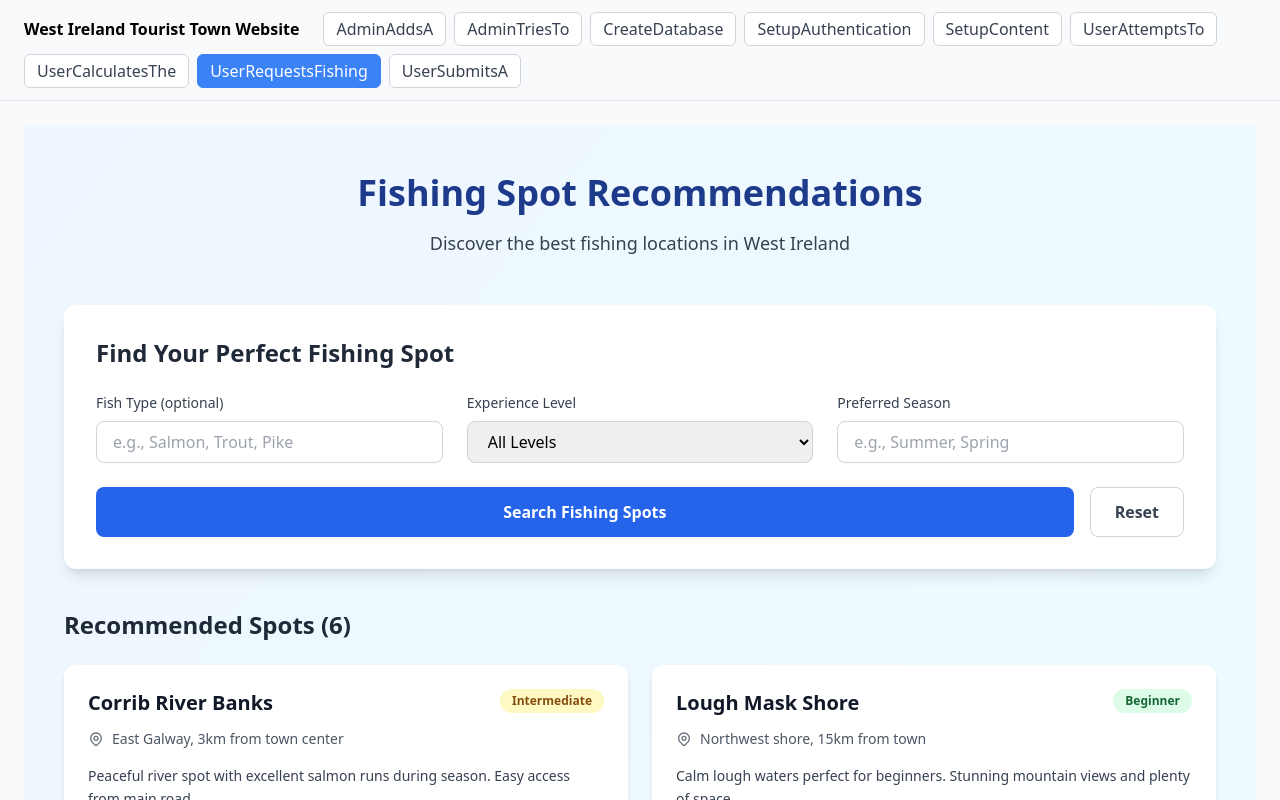
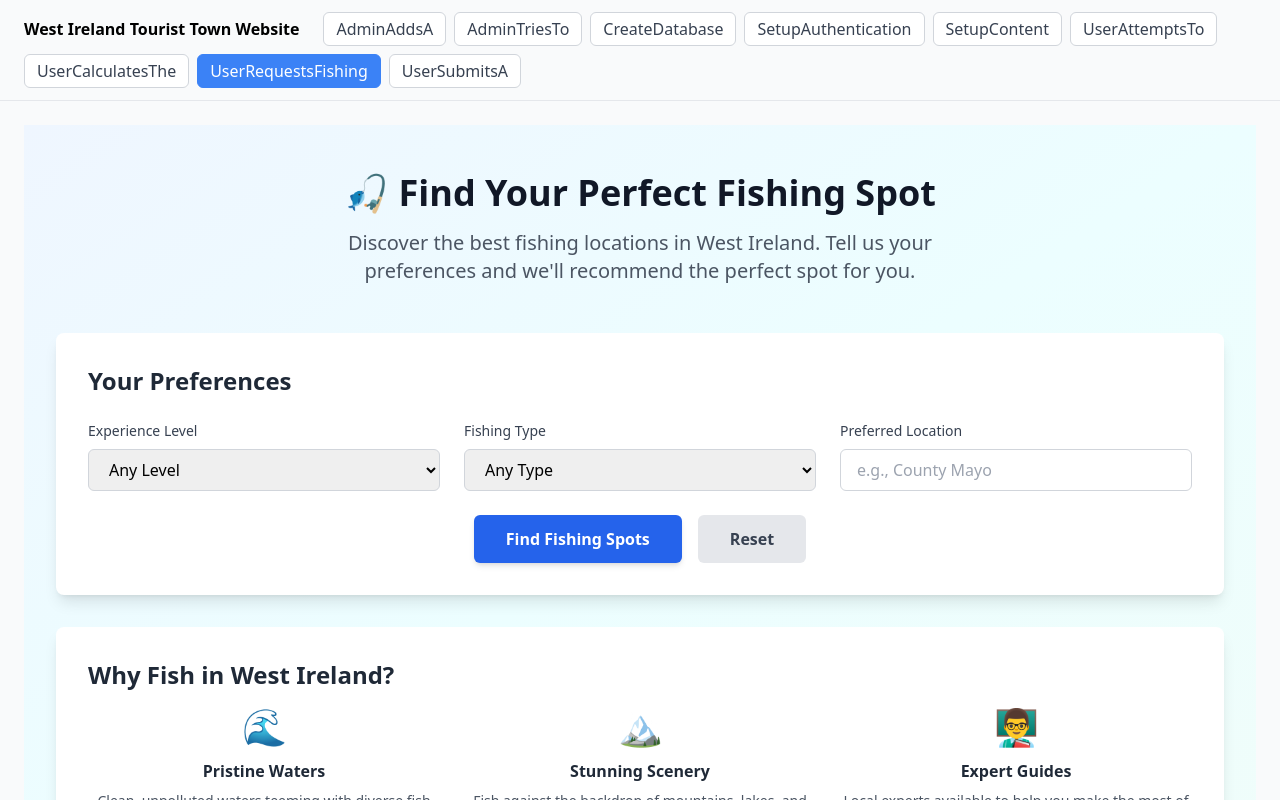
Before and after one commit to dhannan12/pilot-dev-test, a React (Vite) app: page / in a window 1280 px wide. Both pictures are taken after a click on the button "UserRequestsFishing". Shown: the top 800 px of the page. Built offline with nearby package versions, Linux system fonts and the light colour scheme.

Commit message:
feat: SCRUM-1146 — UserRequestsFishing

```diff
--- a/src/components/UserRequestsFishing.tsx
+++ b/src/components/UserRequestsFishing.tsx
@@ -1,7 +1,7 @@
 /**
  * UserRequestsFishing — User requests fishing spot recommendations
  *
- * Features: request form, experience level filter, recommended spots list, species info, location details
+ * Features: fishing spot search, experience level filter, fishing type selection, location-based recommendations, detailed spot information
  *
  * Ticket: SCRUM-1146 | Branch: proto/SCRUM-1140
  */
@@ -12,9 +12,10 @@ interface FishingSpot {
   id: number
   name: string
   location: string
+  fishingType: string
+  experienceLevel: string
+  description: string
   species: string[]
-  difficulty: 'Beginner' | 'Intermediate' | 'Advanced'
-  description: string
   bestSeason: string
   facilities: string[]
 }
@@ -22,255 +23,271 @@ interface FishingSpot {
 const MOCK_FISHING_SPOTS: FishingSpot[] = [
   {
     id: 1,
-    name: 'Corrib River Banks',
-    location: 'East Galway, 3km from town center',
-    species: ['Brown Trout', 'Salmon', 'Pike'],
-    difficulty: 'Intermediate',
-    description: 'Peaceful river spot with excellent salmon runs during season. Easy access from main road.',
+    name: 'Lough Corrib',
+    location: 'County Galway',
+    fishingType: 'Freshwater',
+    experienceLevel: 'All Levels',
+    description: 'One of Ireland\'s largest lakes, famous for brown trout and pike fishing. Stunning scenery and excellent facilities.',
+    species: ['Brown Trout', 'Pike', 'Salmon'],
     bestSeason: 'April - September',
-    facilities: ['Parking', 'Picnic Area', 'Accessible Path']
+    facilities: ['Boat Hire', 'Guides Available', 'Parking', 'Accommodation']
   },
   {
     id: 2,
-    name: 'Lough Mask Shore',
-    location: 'Northwest shore, 15km from town',
-    species: ['Brown Trout', 'Rainbow Trout', 'Perch'],
-    difficulty: 'Beginner',
-    description: 'Calm lough waters perfect for beginners. Stunning mountain views and plenty of space.',
-    bestSeason: 'March - October',
-    facilities: ['Boat Launch', 'Parking', 'Toilets', 'Cafe Nearby']
+    name: 'Killary Harbour',
+    location: 'County Mayo',
+    fishingType: 'Sea',
+    experienceLevel: 'Intermediate',
+    description: 'Ireland\'s only fjord offers spectacular sea fishing with deep waters and abundant marine life.',
+    species: ['Pollack', 'Mackerel', 'Coalfish', 'Wrasse'],
+    bestSeason: 'May - October',
+    facilities: ['Boat Charters', 'Equipment Rental', 'Parking', 'Cafe']
   },
   {
     id: 3,
-    name: "Murphy's Deep Pool",
-    location: 'West Valley Stream, 8km from town',
-    species: ['Pike', 'Brown Trout', 'Eel'],
-    difficulty: 'Advanced',
-    description: 'Deep pool known for trophy pike. Requires experienced casting and navigation skills.',
-    bestSeason: 'May - August',
-    facilities: ['Limited Parking', 'Trail Access']
+    name: 'River Moy',
+    location: 'County Mayo',
+    fishingType: 'River',
+    experienceLevel: 'Beginner',
+    description: 'Renowned as one of Europe\'s premier salmon rivers. Beginner-friendly with excellent ghillie services.',
+    species: ['Salmon', 'Sea Trout', 'Brown Trout'],
+    bestSeason: 'June - September',
+    facilities: ['Guides Available', 'Equipment Hire', 'Parking', 'Tackle Shop']
   },
   {
     id: 4,
-    name: 'Claregalway Pier',
-    location: 'Claregalway Village, 10km from town',
-    species: ['Sea Bass', 'Mullet', 'Flounder'],
-    difficulty: 'Beginner',
-    description: 'Family-friendly pier fishing with calm waters. Great for kids and first-timers.',
-    bestSeason: 'June - September',
-    facilities: ['Parking', 'Toilets', 'Playground', 'Restaurant']
+    name: 'Achill Island Coastline',
+    location: 'County Mayo',
+    fishingType: 'Sea',
+    experienceLevel: 'Advanced',
+    description: 'Rugged Atlantic coastline offering challenging rock and shore fishing with spectacular catches.',
+    species: ['Bass', 'Pollock', 'Conger Eel', 'Ray'],
+    bestSeason: 'March - November',
+    facilities: ['Parking', 'Local Guides', 'Equipment Rental']
   },
   {
     id: 5,
-    name: 'Black River Rapids',
-    location: 'Mountain Road, 12km from town',
+    name: 'Delphi Fishery',
+    location: 'County Galway',
+    fishingType: 'Freshwater',
+    experienceLevel: 'All Levels',
+    description: 'Private fishery in spectacular mountain setting. Perfect for fly fishing enthusiasts of all abilities.',
     species: ['Salmon', 'Sea Trout', 'Brown Trout'],
-    difficulty: 'Advanced',
-    description: 'Fast-flowing rapids with challenging terrain. Best for experienced fly fishers.',
-    bestSeason: 'June - July',
-    facilities: ['Parking', 'Hiking Trail']
+    bestSeason: 'April - October',
+    facilities: ['Boat Hire', 'Professional Guides', 'Accommodation', 'Restaurant', 'Equipment Shop']
   },
   {
     id: 6,
-    name: 'Annaghdown Bay',
-    location: 'North shore of Lough Corrib, 11km from town',
-    species: ['Pike', 'Bream', 'Roach', 'Perch'],
-    difficulty: 'Intermediate',
-    description: 'Sheltered bay with consistent catches. Popular with local anglers year-round.',
-    bestSeason: 'April - November',
-    facilities: ['Boat Rental', 'Parking', 'Picnic Area']
+    name: 'Clew Bay',
+    location: 'County Mayo',
+    fishingType: 'Sea',
+    experienceLevel: 'All Levels',
+    description: 'Sheltered bay with 365 islands, offering safe and productive sea fishing for all experience levels.',
+    species: ['Mackerel', 'Pollock', 'Coalfish', 'Flatfish'],
+    bestSeason: 'May - September',
+    facilities: ['Boat Charters', 'Equipment Hire', 'Parking', 'Cafe', 'Tackle Shop']
+  },
+  {
+    id: 7,
+    name: 'Lough Mask',
+    location: 'County Mayo',
+    fishingType: 'Freshwater',
+    experienceLevel: 'Intermediate',
+    description: 'Connected to Lough Corrib, famous for its limestone-fed crystal waters and trophy brown trout.',
+    species: ['Brown Trout', 'Pike'],
+    bestSeason: 'March - September',
+    facilities: ['Boat Hire', 'Guides Available', 'Parking', 'Local Accommodation']
   }
 ]
 
 export default function UserRequestsFishing() {
-  const [fishType, setFishType] = useState('')
-  const [experienceLevel, setExperienceLevel] = useState<string>('')
-  const [season, setSeason] = useState('')
-  const [filteredSpots, setFilteredSpots] = useState<FishingSpot[]>(MOCK_FISHING_SPOTS)
+  const [experienceLevel, setExperienceLevel] = useState('')
+  const [fishingType, setFishingType] = useState('')
+  const [preferredLocation, setPreferredLocation] = useState('')
+  const [showRecommendations, setShowRecommendations] = useState(false)
 
-  const handleSearch = (e: React.FormEvent) => {
+  const handleSubmit = (e: React.FormEvent) => {
     e.preventDefault()
-
-    let results = MOCK_FISHING_SPOTS
-
-    if (experienceLevel) {
-      results = results.filter(spot => spot.difficulty === experienceLevel)
-    }
-
-    if (fishType) {
-      results = results.filter(spot =>
-        spot.species.some(s => s.toLowerCase().includes(fishType.toLowerCase()))
-      )
-    }
-
-    setFilteredSpots(results)
+    setShowRecommendations(true)
   }
 
   const handleReset = () => {
-    setFishType('')
     setExperienceLevel('')
-    setSeason('')
-    setFilteredSpots(MOCK_FISHING_SPOTS)
+    setFishingType('')
+    setPreferredLocation('')
+    setShowRecommendations(false)
   }
 
+  const filteredSpots = MOCK_FISHING_SPOTS.filter(spot => {
+    const matchesExperience = !experienceLevel ||
+      spot.experienceLevel === experienceLevel ||
+      spot.experienceLevel === 'All Levels'
+    const matchesType = !fishingType || spot.fishingType === fishingType
+    const matchesLocation = !preferredLocation ||
+      spot.location.toLowerCase().includes(preferredLocation.toLowerCase())
+
+    return matchesExperience && matchesType && matchesLocation
+  })
+
   return (
-    <section data-testid="userrequestsfishing" className="min-h-screen bg-gradient-to-br from-blue-50 to-cyan-50 py-12 px-4">
-      <div className="max-w-6xl mx-auto">
-        <header className="text-center mb-12">
-          <h1 className="text-4xl font-bold text-blue-900 mb-4">
-            Fishing Spot Recommendations
+    <div data-testid="userrequestsfishing" className="min-h-screen bg-gradient-to-br from-blue-50 via-cyan-50 to-teal-50 py-12 px-4 sm:px-6 lg:px-8">
+      <div className="max-w-7xl mx-auto">
+        {/* Header */}
+        <div className="text-center mb-12">
+          <h1 className="text-4xl font-bold text-gray-900 mb-4">
+            🎣 Find Your Perfect Fishing Spot
           </h1>
-          <p className="text-lg text-gray-700">
-            Discover the best fishing locations in West Ireland
+          <p className="text-xl text-gray-600 max-w-2xl mx-auto">
+            Discover the best fishing locations in West Ireland. Tell us your preferences and we'll recommend the perfect spot for you.
           </p>
-        </header>
-
-        {/* Request Form */}
-        <form
-          onSubmit={handleSearch}
-          className="bg-white rounded-xl shadow-lg p-8 mb-10"
-        >
-          <h2 className="text-2xl font-semibold text-gray-800 mb-6">
-            Find Your Perfect Fishing Spot
-          </h2>
-
-          <div className="grid grid-cols-1 md:grid-cols-3 gap-6 mb-6">
-            <div>
-              <label htmlFor="fishType" className="block text-sm font-medium text-gray-700 mb-2">
-                Fish Type (optional)
-              </label>
-              <input
-                id="fishType"
-                type="text"
-                data-testid="userrequestsfishing-fishtype"
-                value={fishType}
-                onChange={(e) => setFishType(e.target.value)}
-                placeholder="e.g., Salmon, Trout, Pike"
-                className="w-full px-4 py-2 border border-gray-300 rounded-lg focus:ring-2 focus:ring-blue-500 focus:border-transparent"
-              />
         </div>
 
+        {/* Search Form */}
+        <div className="bg-white rounded-lg shadow-lg p-8 mb-8">
+          <h2 className="text-2xl font-semibold text-gray-800 mb-6">Your Preferences</h2>
+          <form onSubmit={handleSubmit} className="space-y-6">
+            <div className="grid grid-cols-1 md:grid-cols-3 gap-6">
+              {/* Experience Level */}
               <div>
-              <label htmlFor="experienceLevel" className="block text-sm font-medium text-gray-700 mb-2">
+                <label htmlFor="experience" className="block text-sm font-medium text-gray-700 mb-2">
                   Experience Level
                 </label>
                 <select
-                id="experienceLevel"
+                  id="experience"
                   data-testid="userrequestsfishing-experience"
                   value={experienceLevel}
                   onChange={(e) => setExperienceLevel(e.target.value)}
-                className="w-full px-4 py-2 border border-gray-300 rounded-lg focus:ring-2 focus:ring-blue-500 focus:border-transparent"
+                  className="w-full px-4 py-2 border border-gray-300 rounded-md focus:ring-2 focus:ring-blue-500 focus:border-transparent"
                 >
-                <option value="">All Levels</option>
+                  <option value="">Any Level</option>
                   <option value="Beginner">Beginner</option>
                   <option value="Intermediate">Intermediate</option>
                   <option value="Advanced">Advanced</option>
+                  <option value="All Levels">All Levels</option>
                 </select>
               </div>
 
+              {/* Fishing Type */}
               <div>
-              <label htmlFor="season" className="block text-sm font-medium text-gray-700 mb-2">
-                Preferred Season
+                <label htmlFor="type" className="block text-sm font-medium text-gray-700 mb-2">
+                  Fishing Type
+                </label>
+                <select
+                  id="type"
+                  data-testid="userrequestsfishing-type"
+                  value={fishingType}
+                  onChange={(e) => setFishingType(e.target.value)}
+                  className="w-full px-4 py-2 border border-gray-300 rounded-md focus:ring-2 focus:ring-blue-500 focus:border-transparent"
+                >
+                  <option value="">Any Type</option>
+                  <option value="Freshwater">Freshwater</option>
+                  <option value="Sea">Sea</option>
+                  <option value="River">River</option>
+                </select>
+              </div>
+
+              {/* Location */}
+              <div>
+                <label htmlFor="location" className="block text-sm font-medium text-gray-700 mb-2">
+                  Preferred Location
                 </label>
                 <input
-                id="season"
                   type="text"
-                data-testid="userrequestsfishing-season"
-                value={season}
-                onChange={(e) => setSeason(e.target.value)}
-                placeholder="e.g., Summer, Spring"
-                className="w-full px-4 py-2 border border-gray-300 rounded-lg focus:ring-2 focus:ring-blue-500 focus:border-transparent"
+                  id="location"
+                  data-testid="userrequestsfishing-location"
+                  value={preferredLocation}
+                  onChange={(e) => setPreferredLocation(e.target.value)}
+                  placeholder="e.g., County Mayo"
+                  className="w-full px-4 py-2 border border-gray-300 rounded-md focus:ring-2 focus:ring-blue-500 focus:border-transparent"
                 />
               </div>
             </div>
 
-          <div className="flex gap-4">
+            {/* Action Buttons */}
+            <div className="flex gap-4 justify-center">
               <button
                 type="submit"
                 data-testid="userrequestsfishing-submit"
-              className="flex-1 bg-blue-600 hover:bg-blue-700 text-white font-semibold py-3 px-6 rounded-lg transition duration-200"
+                className="bg-blue-600 text-white px-8 py-3 rounded-md font-semibold hover:bg-blue-700 transition-colors shadow-md"
               >
-              Search Fishing Spots
+                Find Fishing Spots
               </button>
               <button
                 type="button"
+                data-testid="userrequestsfishing-reset"
                 onClick={handleReset}
-              data-testid="userrequestsfishing-reset"
-              className="px-6 py-3 border border-gray-300 text-gray-700 font-semibold rounded-lg hover:bg-gray-50 transition duration-200"
+                className="bg-gray-200 text-gray-700 px-8 py-3 rounded-md font-semibold hover:bg-gray-300 transition-colors"
               >
                 Reset
               </button>
             </div>
           </form>
+        </div>
 
-        {/* Results Section */}
-        <div>
-          <h2 className="text-2xl font-semibold text-gray-800 mb-6">
-            Recommended Spots ({filteredSpots.length})
+        {/* Recommendations */}
+        {showRecommendations && (
+          <div className="bg-white rounded-lg shadow-lg p-8">
+            <div className="flex items-center justify-between mb-6">
+              <h2 className="text-2xl font-semibold text-gray-800">
+                Recommended Fishing Spots ({filteredSpots.length})
               </h2>
+            </div>
 
-          <div data-testid="userrequestsfishing-list" className="grid grid-cols-1 md:grid-cols-2 gap-6">
+            {filteredSpots.length === 0 ? (
+              <div className="text-center py-12">
+                <p className="text-xl text-gray-600 mb-2">No fishing spots match your criteria</p>
+                <p className="text-gray-500">Try adjusting your filters</p>
+              </div>
+            ) : (
+              <div data-testid="userrequestsfishing-list" className="grid grid-cols-1 lg:grid-cols-2 gap-6">
                 {filteredSpots.map((spot) => (
                   <div
                     key={spot.id}
                     data-testid="userrequestsfishing-item"
-                className="bg-white rounded-xl shadow-md hover:shadow-xl transition-shadow duration-300 overflow-hidden"
+                    className="border border-gray-200 rounded-lg p-6 hover:shadow-lg transition-shadow"
                   >
-                <div className="p-6">
                     <div className="flex items-start justify-between mb-3">
+                      <div>
                         <h3 className="text-xl font-bold text-gray-900">{spot.name}</h3>
-                    <span
-                      className={`px-3 py-1 rounded-full text-xs font-semibold ${
-                        spot.difficulty === 'Beginner'
-                          ? 'bg-green-100 text-green-800'
-                          : spot.difficulty === 'Intermediate'
-                          ? 'bg-yellow-100 text-yellow-800'
-                          : 'bg-red-100 text-red-800'
-                      }`}
-                    >
-                      {spot.difficulty}
+                        <p className="text-sm text-blue-600 font-medium">{spot.location}</p>
+                      </div>
+                      <span className="bg-blue-100 text-blue-800 text-xs font-semibold px-3 py-1 rounded-full">
+                        {spot.fishingType}
                       </span>
                     </div>
 
-                  <p className="text-sm text-gray-600 mb-4 flex items-center">
-                    <svg className="w-4 h-4 mr-2 text-gray-500" fill="none" stroke="currentColor" viewBox="0 0 24 24">
-                      <path strokeLinecap="round" strokeLinejoin="round" strokeWidth={2} d="M17.657 16.657L13.414 20.9a1.998 1.998 0 01-2.827 0l-4.244-4.243a8 8 0 1111.314 0z" />
-                      <path strokeLinecap="round" strokeLinejoin="round" strokeWidth={2} d="M15 11a3 3 0 11-6 0 3 3 0 016 0z" />
-                    </svg>
-                    {spot.location}
-                  </p>
+                    <div className="mb-3">
+                      <span className="inline-block bg-green-100 text-green-800 text-xs font-medium px-2 py-1 rounded mr-2">
+                        {spot.experienceLevel}
+                      </span>
+                      <span className="text-sm text-gray-600">
+                        Best: {spot.bestSeason}
+                      </span>
+                    </div>
 
-                  <p className="text-gray-700 mb-4 text-sm leading-relaxed">
-                    {spot.description}
-                  </p>
+                    <p className="text-gray-700 mb-4">{spot.description}</p>
 
                     <div className="mb-3">
-                    <h4 className="text-xs font-semibold text-gray-600 uppercase mb-2">Fish Species:</h4>
+                      <h4 className="text-sm font-semibold text-gray-700 mb-2">Species Available:</h4>
                       <div className="flex flex-wrap gap-2">
-                      {spot.species.map((fish, idx) => (
+                        {spot.species.map((species, idx) => (
                           <span
                             key={idx}
-                          className="px-2 py-1 bg-blue-100 text-blue-800 text-xs rounded-md"
+                            className="bg-teal-50 text-teal-700 text-xs px-2 py-1 rounded border border-teal-200"
                           >
-                          {fish}
+                            {species}
                           </span>
                         ))}
                       </div>
                     </div>
 
-                  <div className="mb-3">
-                    <p className="text-sm text-gray-600">
-                      <span className="font-semibold">Best Season:</span> {spot.bestSeason}
-                    </p>
-                  </div>
-
                     <div>
-                    <h4 className="text-xs font-semibold text-gray-600 uppercase mb-2">Facilities:</h4>
+                      <h4 className="text-sm font-semibold text-gray-700 mb-2">Facilities:</h4>
                       <div className="flex flex-wrap gap-2">
                         {spot.facilities.map((facility, idx) => (
                           <span
                             key={idx}
-                          className="px-2 py-1 bg-gray-100 text-gray-700 text-xs rounded-md"
+                            className="bg-gray-100 text-gray-700 text-xs px-2 py-1 rounded"
                           >
                             {facility}
                           </span>
@@ -278,19 +295,42 @@ export default function UserRequestsFishing() {
                       </div>
                     </div>
                   </div>
-              </div>
                 ))}
               </div>
+            )}
+          </div>
+        )}
 
-          {filteredSpots.length === 0 && (
-            <div className="bg-white rounded-xl shadow-md p-12 text-center">
-              <p className="text-gray-600 text-lg">
-                No fishing spots match your criteria. Try adjusting your filters.
+        {/* Info Section */}
+        {!showRecommendations && (
+          <div className="bg-white rounded-lg shadow-lg p-8">
+            <h2 className="text-2xl font-semibold text-gray-800 mb-4">Why Fish in West Ireland?</h2>
+            <div className="grid grid-cols-1 md:grid-cols-3 gap-6">
+              <div className="text-center">
+                <div className="text-4xl mb-3">🌊</div>
+                <h3 className="font-semibold text-gray-800 mb-2">Pristine Waters</h3>
+                <p className="text-gray-600 text-sm">
+                  Clean, unpolluted waters teeming with diverse fish species
                 </p>
+              </div>
+              <div className="text-center">
+                <div className="text-4xl mb-3">🏔️</div>
+                <h3 className="font-semibold text-gray-800 mb-2">Stunning Scenery</h3>
+                <p className="text-gray-600 text-sm">
+                  Fish against the backdrop of mountains, lakes, and coastal beauty
+                </p>
+              </div>
+              <div className="text-center">
+                <div className="text-4xl mb-3">👨‍🏫</div>
+                <h3 className="font-semibold text-gray-800 mb-2">Expert Guides</h3>
+                <p className="text-gray-600 text-sm">
+                  Local experts available to help you make the most of your trip
+                </p>
+              </div>
+            </div>
           </div>
         )}
       </div>
     </div>
-    </section>
   )
 }
```
Also changed, not shown: 1 other file (tests, documents, lock files or other folders). Lines whose indentation alone changed are shown as unchanged.
